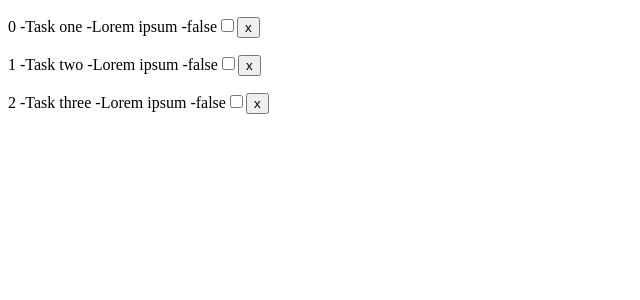
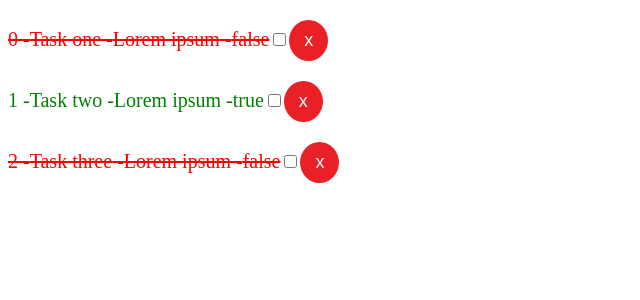
Before and after one commit to maxpaynene/react-app, a React (Create React App) app in the folder react-app/: page / in a window 1280 px wide. Shown: the top 300 px of the page, without its empty margins (0-640 px from the left). Built offline with nearby package versions, Linux system fonts and the light colour scheme.

Commit message:
React style session through

```diff
--- /dev/null
+++ b/react-app/src/components/Task.css
@@ -0,0 +1,3 @@
+.red{
+    /*background: red;*/
+}
--- a/react-app/src/components/Task.js
+++ b/react-app/src/components/Task.js
@@ -1,21 +1,42 @@
 import React, { Component } from 'react';
+import './Task.css'
 
 class Task extends Component {
+
+    StyleCompleted(){
+        return {
+            fontSize: '20px',
+            color: this.props.task.done ? 'green' : 'red',
+            textDecoration: this.props.task.done ? 'none' : 'line-through',
+        }
+    }
+
     render(){
 
         const { task } = this.props;
 
         return <div>
-            <p key={this.props.task.id}>
+                    {/* Dandole className red para llamar al CSS Task.css */}
+                    <p key={this.props.task.id} style={this.StyleCompleted()} className="red">
                         {task.id} -
                         {task.tittle} -
                         {task.description} -
                         {task.done.toString()}
                         <input type="checkbox"/>
-                <button>x</button>
+                        <button style={btndelete}>x</button>
                     </p>
                 </div>
     }
 }
 
+const btndelete = {
+    fontSize: '18px',
+    background: '#ea2027',
+    color: '#FFFFFF',
+    border: 'none',
+    padding: '10px 15px',
+    borderRadius: '50%',
+    cursor: 'pointer'
+}
+
 export default Task;
--- a/react-app/src/sample/task.json
+++ b/react-app/src/sample/task.json
@@ -9,7 +9,7 @@
         "id": 1,
         "tittle": "Task two",
         "description": "Lorem ipsum",
-        "done": false
+        "done": true
     },
     {
         "id": 2,
```
Lines whose indentation alone changed are shown as unchanged.
